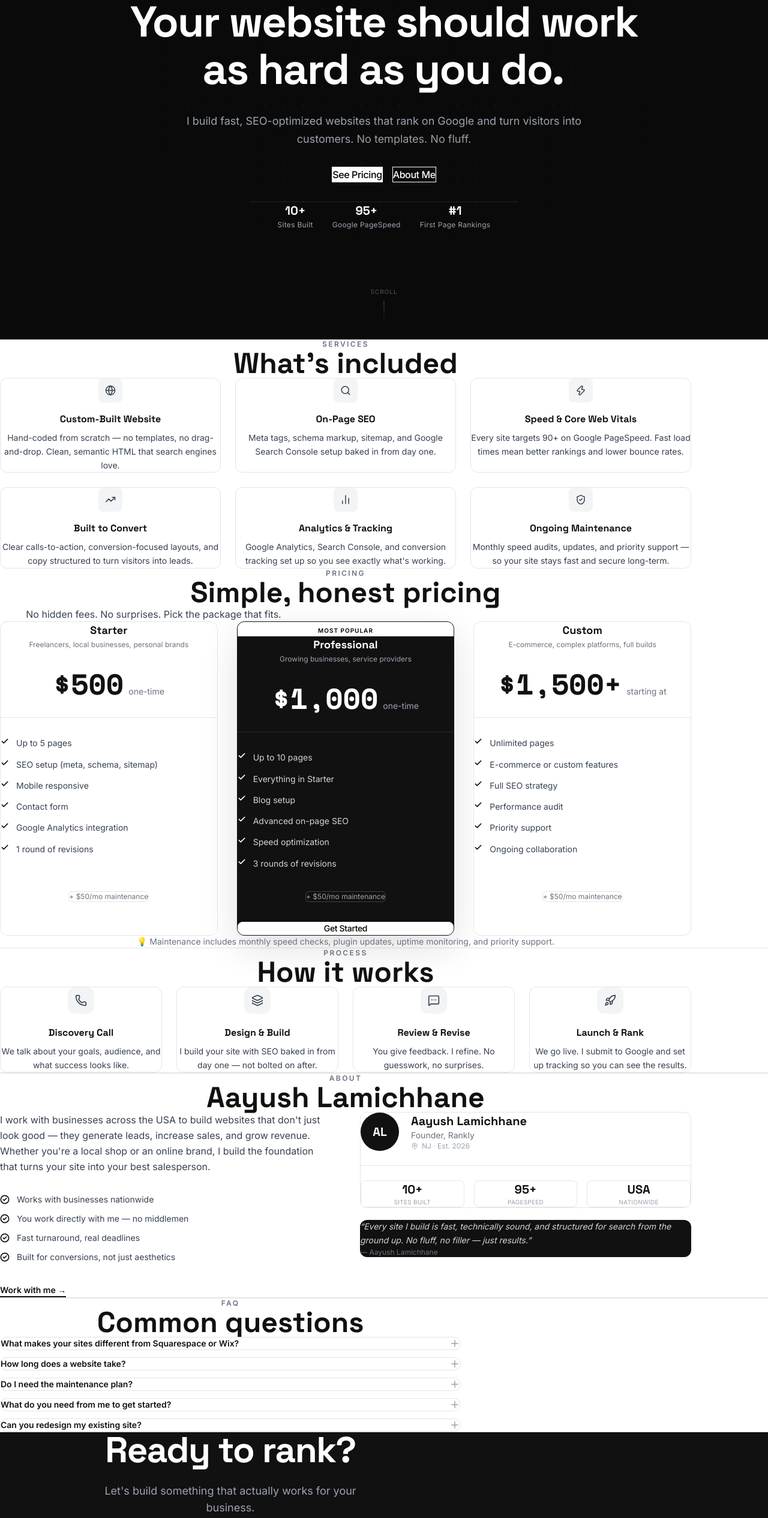
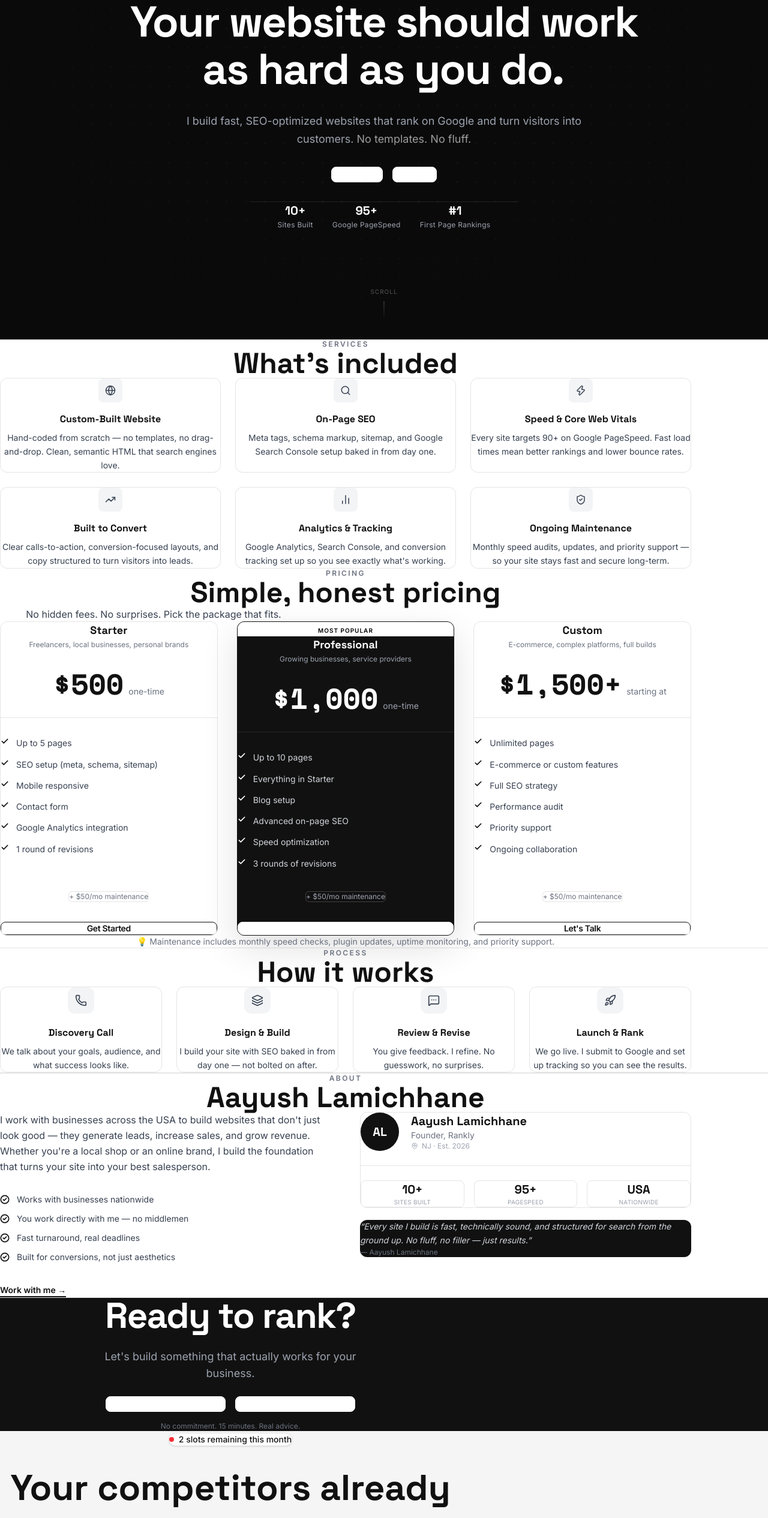
Before and after one commit to AayushLami/aayushPort, a Next.js app: page / in a window 1280 px wide. Shown: the part 234-2765 px from the top of the page at 60% size. Built offline with nearby package versions, Linux system fonts and the light colour scheme.

Commit message:
feat: remove FAQ, add FinalCTA section, reorder CTA banner, fix button colors for light/dark contexts

```diff
--- a/app/globals.css
+++ b/app/globals.css
@@ -23,8 +23,8 @@ html {
 }
 
 body {
-  background-color: #ffffff;
-  color: #111111;
+  background-color: #ffffff !important;
+  color: #111111 !important;
 }
 
 /* ─── Focus rings ───────────────────────────────────────────────── */
--- a/app/page.tsx
+++ b/app/page.tsx
@@ -4,8 +4,8 @@ import { Services } from "@/components/Services";
 import { Pricing } from "@/components/Pricing";
 import { Process } from "@/components/Process";
 import { About } from "@/components/About";
-import { FAQ } from "@/components/FAQ";
 import { CTABanner } from "@/components/CTABanner";
+import { FinalCTA } from "@/components/FinalCTA";
 import { Footer } from "@/components/Footer";
 
 export default function Home() {
@@ -17,8 +17,8 @@ export default function Home() {
       <Pricing />
       <Process />
       <About />
-      <FAQ />
       <CTABanner />
+      <FinalCTA />
       <Footer />
     </main>
   );
--- a/components/CTABanner.tsx
+++ b/components/CTABanner.tsx
@@ -131,7 +131,7 @@ export function CTABanner() {
               onClick={() => setIsOpen(true)}
               variant="primary"
               size="lg"
-              className="min-w-[200px]"
+              className="min-w-[200px] bg-white text-[#111111] border-white hover:bg-[#f3f4f6] hover:border-[#f3f4f6]"
             >
               Book a Demo
             </Button>
@@ -139,7 +139,7 @@ export function CTABanner() {
               href="tel:9083386832"
               variant="secondary"
               size="lg"
-              className="min-w-[200px]"
+              className="min-w-[200px] bg-transparent text-white border-white hover:bg-white hover:text-[#111111]"
             >
               Call 908-338-6832
             </Button>
--- /dev/null
+++ b/components/FinalCTA.tsx
@@ -0,0 +1,74 @@
+"use client";
+
+import { useRef } from "react";
+import { motion, useInView } from "framer-motion";
+
+export function FinalCTA() {
+  const ref = useRef(null);
+  const isInView = useInView(ref, { once: true, amount: 0.3 });
+
+  return (
+    <section className="py-32 px-6 bg-[#f5f5f5]">
+      <div
+        ref={ref}
+        className="max-w-3xl mx-auto flex flex-col items-center text-center gap-8"
+      >
+        {/* Urgency pill */}
+        <motion.div
+          initial={{ opacity: 0, y: 16 }}
+          animate={isInView ? { opacity: 1, y: 0 } : {}}
+          transition={{ duration: 0.4 }}
+        >
+          <span className="inline-flex items-center gap-2 bg-white border border-[#e5e5e5] rounded-full px-4 py-2 text-sm font-medium text-[#111111] shadow-sm">
+            <span className="w-2 h-2 rounded-full bg-red-500 animate-pulse shrink-0" />
+            2 slots remaining this month
+          </span>
+        </motion.div>
+
+        {/* Headline */}
+        <motion.div
+          initial={{ opacity: 0, y: 20 }}
+          animate={isInView ? { opacity: 1, y: 0 } : {}}
+          transition={{ duration: 0.5, delay: 0.1 }}
+          className="flex flex-col gap-1"
+        >
+          <h2 className="font-heading text-4xl sm:text-5xl md:text-6xl font-bold text-[#111111] leading-tight">
+            Your competitors already have a site.
+          </h2>
+          <h2 className="font-heading text-4xl sm:text-5xl md:text-6xl font-bold text-[#c0c0c0] leading-tight">
+            Do it better.
+          </h2>
+        </motion.div>
+
+        {/* Subheading */}
+        <motion.p
+          initial={{ opacity: 0, y: 16 }}
+          animate={isInView ? { opacity: 1, y: 0 } : {}}
+          transition={{ duration: 0.5, delay: 0.2 }}
+          className="text-[#374151] text-base sm:text-lg max-w-xl leading-relaxed"
+        >
+          Get a professionally built, SEO-optimized website — no templates, no fluff.
+          Just results that grow your business.
+        </motion.p>
+
+        {/* CTA Button */}
+        <motion.div
+          initial={{ opacity: 0, y: 16 }}
+          animate={isInView ? { opacity: 1, y: 0 } : {}}
+          transition={{ duration: 0.5, delay: 0.3 }}
+          className="flex flex-col items-center gap-3"
+        >
+          <a
+            href="#contact"
+            className="inline-flex items-center justify-center gap-2 bg-[#111111] text-white font-semibold text-base px-10 py-4 rounded-xl hover:bg-black transition-colors duration-200 shadow-[0_4px_20px_rgba(0,0,0,0.15)]"
+          >
+            Get Started →
+          </a>
+          <p className="text-sm text-[#9ca3af]">
+            No commitment until you approve the design.
+          </p>
+        </motion.div>
+      </div>
+    </section>
+  );
+}
--- a/components/Hero.tsx
+++ b/components/Hero.tsx
@@ -113,10 +113,20 @@ export function Hero() {
               transition={{ duration: 0.6, ease: "easeOut", delay: 0.15 }}
               className="flex flex-col sm:flex-row items-center gap-4"
             >
-              <Button href="#pricing" variant="primary" size="lg">
+              <Button
+                href="#pricing"
+                variant="primary"
+                size="lg"
+                className="bg-white text-[#111111] border-white hover:bg-[#f3f4f6] hover:border-[#f3f4f6]"
+              >
                 See Pricing
               </Button>
-              <Button href="#about" variant="secondary" size="lg">
+              <Button
+                href="#about"
+                variant="secondary"
+                size="lg"
+                className="bg-transparent text-white border-white hover:bg-white hover:text-[#111111]"
+              >
                 About Me
               </Button>
             </motion.div>
--- a/components/ui/Button.tsx
+++ b/components/ui/Button.tsx
@@ -18,7 +18,7 @@ export function Button({
   ...props
 }: ButtonProps) {
   const base =
-    "inline-flex items-center justify-center font-medium tracking-tight transition-all duration-200 focus:outline-none focus-visible:ring-2 focus-visible:ring-white focus-visible:ring-offset-2 focus-visible:ring-offset-black cursor-pointer select-none";
+    "inline-flex items-center justify-center font-semibold tracking-tight transition-all duration-200 focus:outline-none focus-visible:ring-2 focus-visible:ring-[#111] focus-visible:ring-offset-2 cursor-pointer select-none rounded-lg";
 
   const sizes = {
     sm: "px-4 py-2 text-sm",
@@ -27,10 +27,12 @@ export function Button({
   };
 
   const variants = {
+    // Black bg, white text — primary action
     primary:
-      "bg-white text-black border border-white hover:bg-black hover:text-white",
+      "bg-[#111111] text-white border border-[#111111] hover:bg-black hover:border-black",
+    // White bg, black border + text — secondary action
     secondary:
-      "bg-transparent text-white border border-white hover:bg-white hover:text-black",
+      "bg-white text-[#111111] border border-[#111111] hover:bg-[#111111] hover:text-white",
   };
 
   const classes = `${base} ${sizes[size]} ${variants[variant]} ${className}`;
```
